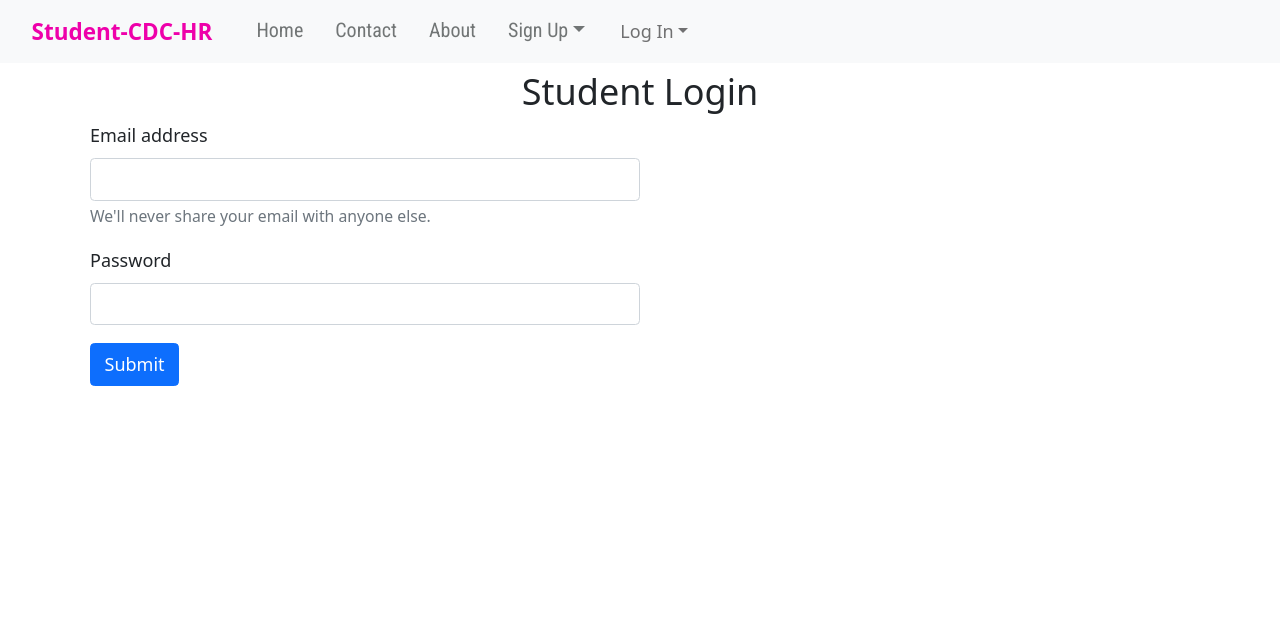
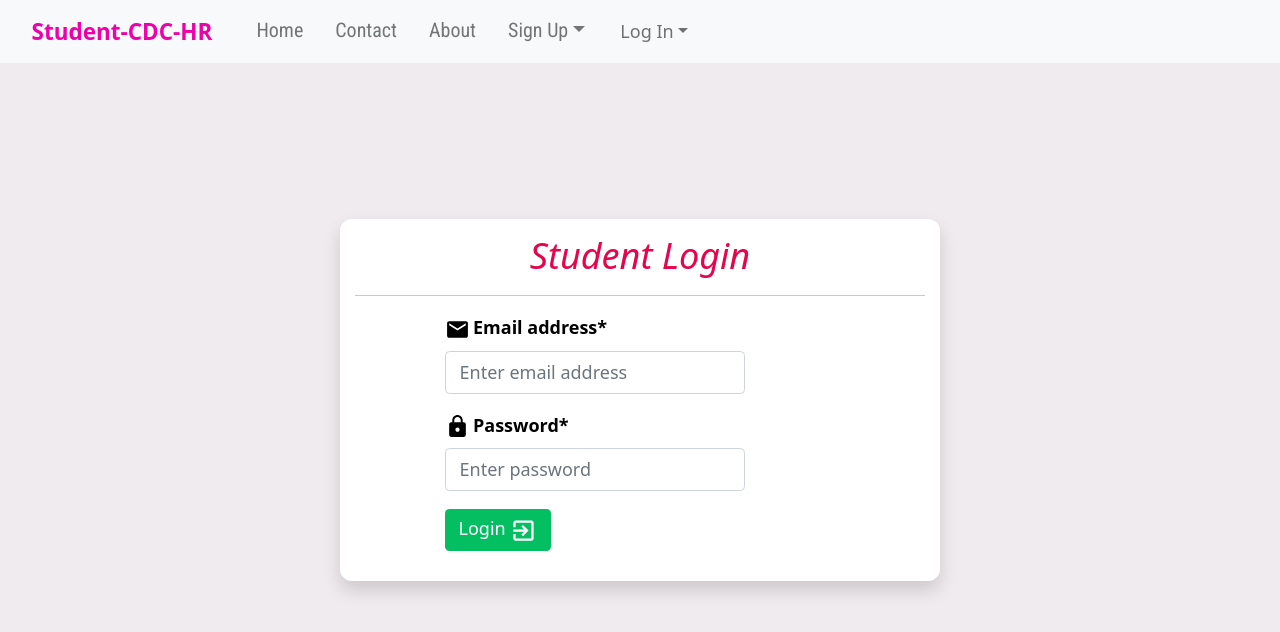
Before and after one commit to RajdipGhosh99/studentCDCHR, a React (Create React App) app in the folder frontend/: page /login in a window 1280 px wide. Shown: the top 632 px of the page. Built offline with nearby package versions, Linux system fonts and the light colour scheme; no server answers; the HTML template or start-up script is replaced by a standard one.

Commit message:
My 20th commit

```diff
--- a/frontend/src/components/admin/AdminLogin.js
+++ b/frontend/src/components/admin/AdminLogin.js
@@ -3,6 +3,10 @@
 import {currentUserDataContext} from "../../App";
 import { useHistory } from 'react-router';
 import { ToastContainer, toast } from 'react-toastify';
+import "../../css/Login.css";
+import EmailIcon from '@material-ui/icons/Email';
+import LockIcon from '@material-ui/icons/Lock';
+import ExitToAppIcon from '@material-ui/icons/ExitToApp';
 
 
 const reactToastStyle = {
@@ -57,22 +61,25 @@
 
     return(
         <>
-          <div >
-          <ToastContainer />
-          <h2 style={{marginTop: "70px", textAlign: "center"}}>Admin Login</h2>
+          <div  className="login_root_div">
+            <ToastContainer />
+          <div className=" login_main_div shadow">
+          <h2 style={{color: "#e6054c", fontStyle: "italic", textAlign: "center"}}>Admin Login</h2>
            <hr/>
+           <div className="login_form_div">
             <form action="POST" className="login" onSubmit={adminLoginFormSubmit} >
-
-                <div className="mb-3">
-                    <label for="exampleInputEmail1" className="form-label">Email address*</label>
-                    <input type="email" className="form-control" id="exampleInputEmail1" required aria-describedby="emailHelp" name="email" value={email} onChange={inputFieldChange}  />
-                </div>
-                <div className="mb-3">
-                    <label for="exampleInputPassword1" className="form-label">Password*</label>
-                    <input type="password" className="form-control" name="password" required value={password} onChange={inputFieldChange} id="exampleInputPassword1" />
-                </div>
-                <button type="submit" className="btn btn-primary">Submit</button>
+              <div className="mb-3">
+               <label for="exampleInputEmail1" className="form-label form_input_label"><EmailIcon className="login_icon"/>Email address*</label>
+               <input type="email" className="form-control login_form_input" id="exampleInputEmail1" required aria-describedby="emailHelp" name="email" value={email} onChange={inputFieldChange}  />
+              </div>
+              <div className="mb-3">
+               <label for="exampleInputPassword1" className="form-label form_input_label"><LockIcon className="login_icon" />Password*</label>
+               <input type="password" className="form-control login_form_input" name="password" required value={password} onChange={inputFieldChange} id="exampleInputPassword1" />
+              </div>
+              <button type="submit" className="btn btn-primary"  style={{backgroundColor: "#04bf62", border: "0px"}}>Login<ExitToAppIcon className="ml-1"/></button>
             </form>
+            </div>
+            </div>
             </div>
         </>
     );
--- a/frontend/src/components/hr/HrLogin.jsx
+++ b/frontend/src/components/hr/HrLogin.jsx
@@ -5,6 +5,10 @@
 import { useContext } from 'react';
 import Cookies from 'js-cookie';
 import { ToastContainer, toast } from 'react-toastify';
+import "../../css/Login.css";
+import EmailIcon from '@material-ui/icons/Email';
+import LockIcon from '@material-ui/icons/Lock';
+import ExitToAppIcon from '@material-ui/icons/ExitToApp';
 
 
 const reactToastStyle = {
@@ -68,27 +72,30 @@
 
     return (
         <>
-        <div >
+        <div className="login_root_div" >
         <ToastContainer />
-          <h2 style={{marginTop: "70px", textAlign: "center"}}>HR Login</h2>
+        <div className=" login_main_div shadow">
+          <h2 style={{color: "#e6054c", fontStyle: "italic", textAlign: "center"}}>HR Login</h2>
            <hr/>
+           <div className="login_form_div">
             <form action="POST" className="login" onSubmit={hrLoginFormSubmit} >
 
                 <div className="mb-3">
-                    <label for="exampleInputEmail1" className="form-label">Email address</label>
-                    <input type="email" className="form-control" id="exampleInputEmail1" aria-describedby="emailHelp" name="email" value={email} onChange={inputFieldChange}  />
-                    <div id="emailHelp" className="form-text">We'll never share your email with anyone else.</div>
+                    <label for="exampleInputEmail1" className="form-label form_input_label"><EmailIcon className="login_icon"/>Email address*</label>
+                    <input type="email" className="form-control login_form_input" id="exampleInputEmail1" aria-describedby="emailHelp" name="email" value={email} onChange={inputFieldChange}  />
                 </div>
                 <div className="mb-3">
-                    <label for="exampleInputPassword1" className="form-label">Password</label>
-                    <input type="password" className="form-control" name="password" value={password} onChange={inputFieldChange} id="exampleInputPassword1" />
+                    <label for="exampleInputPassword1" className="form-label form_input_label"><LockIcon className="login_icon" />Password*</label>
+                    <input type="password" className="form-control login_form_input" name="password" value={password} onChange={inputFieldChange} id="exampleInputPassword1" />
                 </div>
                 {/* <div className="mb-3 form-check">
                     <input type="checkbox" className="form-check-input" id="exampleCheck1" />
                     <label className="form-check-label" for="exampleCheck1">Accept our T&C</label>
                 </div> */}
-                <button type="submit" className="btn btn-primary">Submit</button>
+                <button type="submit" className="btn btn-success">Login<ExitToAppIcon className="ml-1"/></button>
             </form>
+            </div>
+            </div>
             </div>
         </>
     );
--- a/frontend/src/components/student/Login.jsx
+++ b/frontend/src/components/student/Login.jsx
@@ -4,6 +4,10 @@
 import { useHistory } from 'react-router';
 import Cookies from 'js-cookie';
 import { ToastContainer, toast } from 'react-toastify';
+import "../../css/Login.css";
+import EmailIcon from '@material-ui/icons/Email';
+import LockIcon from '@material-ui/icons/Lock';
+import ExitToAppIcon from '@material-ui/icons/ExitToApp';
 
 
 const reactToastStyle = {
@@ -61,26 +65,26 @@
 
     return (
     <>
-    <div >
+    <div className="login_root_div">
     <ToastContainer />
-    <h2 style={{marginTop: "70px", textAlign: "center"}}>Student Login</h2>
-    <form action="POST" className="login" onSubmit={studentLoginFormSubmit}>
+     <div className=" login_main_div shadow">
+      <h2 style={{color: "#e6054c", fontStyle: "italic", textAlign: "center"}}>Student Login</h2>
+      <hr/>
+      <div className="login_form_div ">
+     <form action="POST" className="login" onSubmit={studentLoginFormSubmit}>
+      <div className="mb-3">
+          <label for="exampleInputEmail1 " className="form-label form_input_label"><EmailIcon className="login_icon"/>Email address*</label>
+          <input type="email" placeholder="Enter email address" className="form-control login_form_input" id="exampleInputEmail1" name="email" value={email} onChange={inputFieldChange} aria-describedby="emailHelp"/>
+      </div>
+      <div className="mb-3">
+          <label for="exampleInputPassword1" className="form-label form_input_label"><LockIcon className="login_icon" />Password*</label>
+          <input type="password" placeholder='Enter password' className="form-control login_form_input" name="password" value={password} onChange={inputFieldChange} id="exampleInputPassword1"/>
+      </div>
 
-                    <div className="mb-3">
-                        <label for="exampleInputEmail1" className="form-label">Email address</label>
-                        <input type="email" className="form-control" id="exampleInputEmail1" name="email" value={email} onChange={inputFieldChange} aria-describedby="emailHelp"/>
-                        <div id="emailHelp" className ="form-text">We'll never share your email with anyone else.</div>
-                    </div>
-                    <div className="mb-3">
-                        <label for="exampleInputPassword1" className="form-label">Password</label>
-                        <input type="password" className="form-control" name="password" value={password} onChange={inputFieldChange} id="exampleInputPassword1"/>
-                    </div>
-                    {/* <div className="mb-3 form-check">
-                        <input type="checkbox" className="form-check-input" id="exampleCheck1"/>
-                        <label className ="form-check-label" for="exampleCheck1">Accept our T&C</label>
-                    </div> */}
-                    <button type="submit" className="btn btn-primary">Submit</button>
+      <button type="submit" className="btn btn-primary" style={{backgroundColor: "#04bf62", border: "0px"}}>Login<ExitToAppIcon className="ml-1"/></button>
     </form>
+    </div>
+     </div>
     </div>
 
     </>
--- a/frontend/src/components/student/SignUp.jsx
+++ b/frontend/src/components/student/SignUp.jsx
@@ -3,6 +3,16 @@
 import axios from 'axios';
 import { useHistory } from "react-router";
 import { ToastContainer, toast } from 'react-toastify';
+import "../../css/Signup.css";
+
+import PersonIcon from '@material-ui/icons/Person';
+import EmailIcon from '@material-ui/icons/Email';
+import HomeIcon from '@material-ui/icons/Home';
+import LockIcon from '@material-ui/icons/Lock';
+import PersonAddIcon from '@material-ui/icons/PersonAdd';
+import CameraAltIcon from '@material-ui/icons/CameraAlt';
+
+
 
 const reactToastStyle = {
     position: "top-center",
@@ -56,51 +66,46 @@
 
     return(
         <>
-          <div className="my-5">
-            <h2 style={{textAlign: "center", marginTop: "70px"}}>Student Registration</h2>
+          <div className="signup_root_div">
+           <div className="signup_main_div">
+            <h2 style={{color: "#05e374", fontStyle: "italic", textAlign: "center"}}>Student Registration</h2>
             <ToastContainer />
-            <hr/>
+            <hr className="hr_line" />
+            <div className="signup_form_div">
             <form action="POST" className="signup" onSubmit={studentSignupFormSubmit}>
                 <div className="mb-3">
-                    <label htmlFor="exampleInputName" className="form-label">Name*</label>
-                    <input type="text" className="form-control" id="exampleInputEmail1" aria-describedby="emailHelp" name="name" required value={name} onChange={inputFieldChange} />
+                    <label htmlFor="exampleInputName" className="form-label form_input_label"><PersonIcon className="signup_icon"/>Name*</label>
+                    <input type="text" placeholder="Enter name" className="form-control signup_form_input" id="exampleInputEmail1" aria-describedby="emailHelp" name="name" required value={name} onChange={inputFieldChange} />
                 </div>
                 <div className="mb-3">
-                    <label htmlFor="exampleInputBranch" className="form-label">Branch*</label>
-                    <input type="text" className="form-control" id="exampleInputEmail1" aria-describedby="emailHelp" name="branch" required  value={branch} onChange={inputFieldChange}  />
+                    <label htmlFor="exampleInputBranch" className="form-label form_input_label">Branch*</label>
+                    <input type="text" placeholder="Enter branch name" className="form-control signup_form_input" id="exampleInputEmail1" aria-describedby="emailHelp" name="branch" required  value={branch} onChange={inputFieldChange}  />
                 </div>
                 <div className="mb-3">
-                    <label htmlFor="exampleInputCourse" className="form-label">Course*</label>
-                    <input type="text" className="form-control" id="exampleInputEmail1" aria-describedby="emailHelp" name="course" required  value={course} onChange={inputFieldChange}  />
+                    <label htmlFor="exampleInputCourse" className="form-label form_input_label">Course*</label>
+                    <input type="text"  placeholder="Enter course name" className="form-control signup_form_input" id="exampleInputEmail1" aria-describedby="emailHelp" name="course" required  value={course} onChange={inputFieldChange}  />
                 </div>
                 <div className="mb-3">
-                    <label htmlFor="exampleInputProfilePic" className="form-label">Profoile Picture</label>
-                    <input type="file" className="form-control" id="exampleInputEmail1" aria-describedby="emailHelp" />
+                    <label htmlFor="exampleInputProfilePic" className="form-label form_input_label"><CameraAltIcon className="signup_icon"/>Profoile Picture</label>
+                    <input type="file"  placeholder="" className="form-control signup_form_input" id="exampleInputEmail1" aria-describedby="emailHelp" />
                 </div>
 
                 <div className="mb-3">
-                    <label htmlFor="exampleInputEmail" className="form-label">Email address*</label>
-                    <input type="email" className="form-control" id="exampleInputEmail1" aria-describedby="emailHelp" name="email" required  value={email} onChange={inputFieldChange}  />
-                    <div id="emailHelp" className="form-text">We'll never share your email with anyone else.</div>
+                    <label htmlFor="exampleInputEmail" className="form-label form_input_label"><EmailIcon className="signup_icon"/>Email address*</label>
+                    <input type="email" placeholder="Enter email address"  className="form-control signup_form_input" id="exampleInputEmail1" aria-describedby="emailHelp" name="email" required  value={email} onChange={inputFieldChange}  />
                 </div>
                 <div className="mb-3">
-                    <label htmlFor="exampleInputPassword1" className="form-label" required value="">Password*</label>
-                    <input type="password" className="form-control" id="exampleInputPassword1" name="password"  value={password} onChange={inputFieldChange}  />
+                    <label htmlFor="exampleInputPassword1" className="form-label form_input_label" required value=""><LockIcon className="signup_icon"/>Password*</label>
+                    <input type="password"  placeholder="Enter password"  className="form-control signup_form_input" id="exampleInputPassword1" name="password"  value={password} onChange={inputFieldChange}  />
                 </div>
-                {/* <div className="mb-3">
-                    <label htmlFor="exampleInputPassword2" className="form-label" required value="">Confirm Password</label>
-                    <input type="password" className="form-control" id="exampleInputPassword1" />
-                </div> */}
                 <div className="mb-3">
-                    <label htmlFor="exampleInputPhone" className="form-label">Phone Number*</label>
-                    <input type="number" className="form-control" id="exampleInputPhone" aria-describedby="emailHelp" name="phoneNumber"  value={phoneNumber} onChange={inputFieldChange}  required />
+                    <label htmlFor="exampleInputPhone" className="form-label form_input_label">Phone Number*</label>
+                    <input type="number" placeholder="Enter phone number" className="form-control signup_form_input" id="exampleInputPhone" aria-describedby="emailHelp" name="phoneNumber"  value={phoneNumber} onChange={inputFieldChange}  required />
                 </div>
-                {/* <div className="mb-3 form-check">
-                    <input type="checkbox" className="form-check-input" id="exampleCheck1" />
-                    <label className="form-check-label" htmlFor="exampleCheck1" required>Accept our <NavLink to="/terms">T&C</NavLink></label>
-                </div> */}
-                <button type="submit" className="btn btn-primary">Submit</button>
+                <button type="submit" className="btn btn-success mt-4"><PersonAddIcon className="mr-2"/>SignUp</button>
             </form>
+            </div>
+            </div>
             </div>
         </>
     );
--- /dev/null
+++ b/frontend/src/css/Login.css
@@ -0,0 +1,30 @@
+.login_root_div {
+  width: 100vw;
+  height: 100vh;
+  display: flex;
+  justify-content: center;
+  align-items: center;
+  background-color: #f0ebee;
+}
+
+.login_main_div {
+  width: 600px;
+  background-color: #ffffff;
+  padding: 15px 15px 30px 15px;
+  border-radius: 12px;
+  /* border: 6px solid #0ef08e; */
+}
+
+.login_form_input {
+  width: 300px;
+}
+
+.form_input_label {
+  font-weight: 600;
+  color: black;
+}
+
+.login_icon {
+  font-size: 25px !important;
+  margin-right: 3px;
+}
--- /dev/null
+++ b/frontend/src/css/Signup.css
@@ -0,0 +1,29 @@
+.signup_root_div {
+  background: #f0ebee;
+  display: flex;
+  justify-content: center;
+  align-items: center;
+}
+
+.signup_main_div {
+  width: 700px;
+  margin-top: 100px;
+  margin-bottom: 50px;
+  background-color: #ffffff;
+  padding: 15px 15px 30px 15px;
+  border-radius: 12px;
+}
+
+.signup_form_input {
+  width: 500px;
+}
+
+.form_input_label {
+  font-weight: 600;
+  color: black;
+}
+
+.signup_icon {
+  font-size: 23px !important;
+  margin-right: 3px;
+}
```
